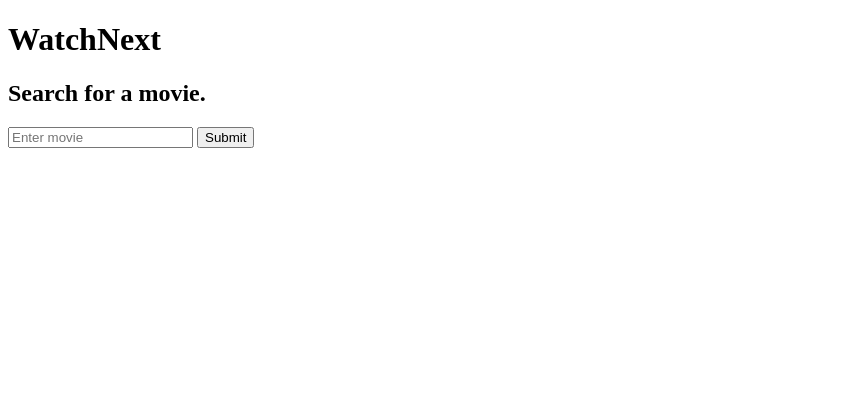
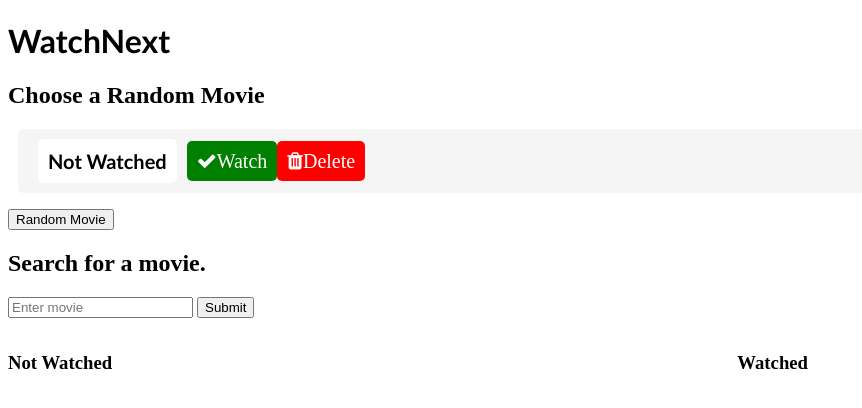
Before and after one commit to ac-89/watch-next, a Node server app: template views/index.ejs in a window 1280 px wide. Shown: the top 408 px of the page, without its empty margins (0-862 px from the left). Run offline with Node 20, Linux system fonts and the light colour scheme; the template is opened without the code that fills it, so the values that code supplies are empty; some libraries are stand-ins or nearby versions.

Commit message:
Added random button. Added data file

```diff
--- a/public/css/styles.css
+++ b/public/css/styles.css
@@ -0,0 +1,63 @@
+.container {
+  display: flex;
+  width: 800px;
+  justify-content: space-between;
+}
+
+li {
+  list-style: none;
+  padding: 0 10px;
+  margin: 10px;
+  border-radius: 5px;
+  background-color: rgb(245, 245, 245);
+  display: flex;
+  /* flex-direction: column; */
+  /* justify-content: space-between; */
+  align-items: center;
+  font-size: 20px;
+  color: #000;
+  font-family: "Gill Sans", "Gill Sans MT", Calibri, "Trebuchet MS", sans-serif;
+}
+
+ul {
+  padding: 0;
+}
+
+h1 {
+  font-family: "Gill Sans", "Gill Sans MT", Calibri, "Trebuchet MS", sans-serif;
+}
+
+span {
+  font-weight: bold;
+  padding: 10px;
+}
+
+span.status {
+  padding: 10px;
+  margin: 10px;
+  border-radius: 5px;
+  background-color: white;
+  display: flex;
+}
+
+.fa-check {
+  background-color: green;
+  color: white;
+  padding: 10px;
+  border-radius: 5px;
+  cursor: pointer;
+  margin-top: 10px;
+  margin-bottom: 10px;
+  font-size: 20px;
+}
+
+.fa-trash {
+  background-color: red;
+  color: white;
+  padding: 10px;
+  border-radius: 5px;
+  cursor: pointer;
+  margin-top: 10px;
+  margin-bottom: 10px;
+  font-size: 20px;
+}
--- a/server.js
+++ b/server.js
@@ -24,8 +24,10 @@ app.get("/", (req, res) => {
     .find()
     .toArray()
     .then((data) => {
-      //   console.log(data[1].name);
-      res.render("index.ejs", { movies: data });
+      const rand = Math.floor(Math.random() * data.length);
+      console.log(rand);
+
+      res.render("index.ejs", { movies: data, rand: rand });
     })
     .catch((err) => console.log(err));
 });
@@ -33,7 +35,7 @@ app.get("/", (req, res) => {
 app.post("/addMovie", (req, res) => {
   console.log(req);
   db.collection("movies")
-    .insertOne({ name: req.body.movie })
+    .insertOne({ name: req.body.movie, watched: false })
     .then((result) => {
       console.log(result);
       res.redirect("/");
@@ -50,6 +52,30 @@ app.delete("/deleteMovie", (req, res) => {
     });
 });
 
+app.put("/markWatched", (request, response) => {
+  const watched = request.body.itemFromJS.watched;
+  console.log(watched);
+  db.collection("movies")
+    .updateOne(
+      { name: request.body.itemFromJS },
+      {
+        $set: {
+          watched: !watched,
+        },
+      },
+      {
+        upsert: false,
+      }
+    )
+    .then((result) => {
+      "";
+      console.log("Marked Watched");
+      console.log(request.body);
+      response.json("Marked Watched");
+    })
+    .catch((error) => console.error(error));
+});
+
 app.listen(PORT || process.env.PORT, () => {
   console.log("Server running...");
 });
--- a/views/index.ejs
+++ b/views/index.ejs
@@ -13,22 +13,55 @@
   </head>
   <body>
     <h1>WatchNext</h1>
+    <h2>Choose a Random Movie</h2>
+    <ul class="todoItems">
+      <li class="item">
+        <h4 class="itemText"><%= movies[rand].name %></h4>
+        <span class="status"
+          ><%= movies[rand].watched ? "Watched" : "Not Watched" %></span
+        >
+        <span class="fa fa-check">Watch</span>
+        <span class="fa fa-trash bin">Delete</span>
+      </li>
+    </ul>
+    <form action="/" method="get">
+      <button id="random">Random Movie</button>
+    </form>
+
     <h2>Search for a movie.</h2>
     <form action="/addMovie" method="POST">
       <input type="text" name="movie" placeholder="Enter movie" />
       <input type="submit" value="Submit" />
     </form>
+    <div class="container">
+      <ul class="todoItems">
+        <h3>Not Watched</h3>
+        <% for(let i=0; i < movies.length; i++) {%> <% if(!movies[i].watched){%>
+        <li class="item">
+          <h4 class="itemText"><%= movies[i].name %></h4>
+          <span class="status"
+            ><%= movies[i].watched ? "Watched" : "Not Watched" %></span
+          >
+          <span class="fa fa-check">Watch</span>
+          <span class="fa fa-trash bin">Delete</span>
+        </li>
+        <% } %> <% } %>
+      </ul>
+      <ul class="todoItems">
+        <h3>Watched</h3>
+        <% for(let i=0; i < movies.length; i++) {%> <% if(movies[i].watched){%>
 
-    <ul class="todoItems">
-      <% for(let i=0; i < movies.length; i++) {%>
-      <li class="item">
-        <span class="itemText"><%= movies[i].name %></span>
-        <span class="fa fa-check"></span>
-        <span class="fa fa-trash bin"></span>
-      </li>
-      <% } %>
-    </ul>
-
+        <li class="item">
+          <h4 class="itemText"><%= movies[i].name %></h4>
+          <span class="status"
+            ><%= movies[i].watched ? "Watched" : "Not Watched" %></span
+          >
+          <span class="fa fa-check">Rewatch</span>
+          <span class="fa fa-trash bin">Delete</span>
+        </li>
+        <% } %> <% } %>
+      </ul>
+    </div>
     <script src="/js/app.js" type="text/javascript"></script>
   </body>
 </html>
```
Also changed, not shown: data.txt (added, +96 -0 lines), views/random.ejs (added, +14 -0 lines), public/js/app.js.
